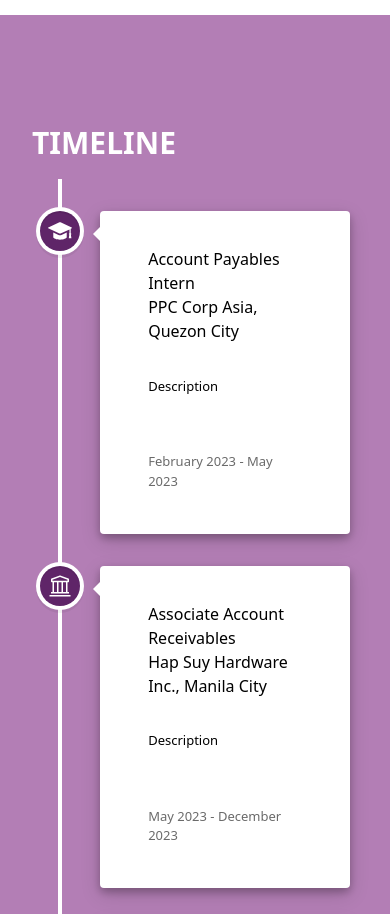
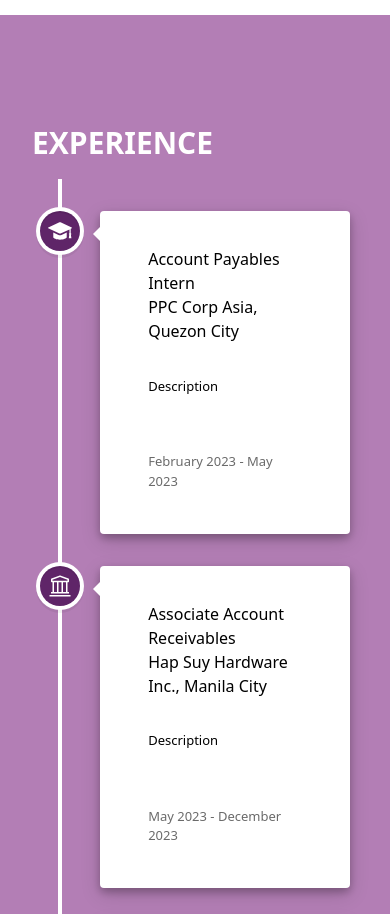
Before and after one commit to patrickeugenesacueza/Clarise-Portfolio, a React (Create React App) app in the folder portfolio/: page / in a window 390 px wide. Shown: the part 3240-4154 px from the top of the page. Built offline with nearby package versions, Linux system fonts and the light colour scheme.

Commit message:
Update: ExperienceSection, SkillSection, AboutMeSection

```diff
--- a/portfolio/src/components/pages/AboutMeSection.js
+++ b/portfolio/src/components/pages/AboutMeSection.js
@@ -4,7 +4,7 @@ export default function AboutMeSection() {
   const aboutImg = "./aboutImage.jpg";
 
   return (
-    <div className="py-5 border-t-[2px] z-0 bg-[#fff] shadow-md w-full h-[auto] md:h-[90vh] lg:h-[75vh] xl:h-[50vh] 2xl:h-[50vh] px-0 text-center md:px-[10.5rem] lg:px-[10.5rem]">
+    <div className="py-5 border-t-[2px] z-0 bg-[#fff] shadow-md w-full h-[auto] md:h-[90vh] lg:h-[90vh] xl:h-[70vh] 2xl:h-[50vh] px-0 text-center md:px-[10.5rem] lg:px-[10.5rem]">
       <div className="italic text-[#87588e] text-center text-2xl mb-4">
         <span>"Preparation meets opportunity, luck happens" -Seneca</span>
       </div>
--- a/portfolio/src/components/pages/ExperienceSection.js
+++ b/portfolio/src/components/pages/ExperienceSection.js
@@ -17,7 +17,7 @@ export default function ExperienceSection() {
     <>
       <div className="py-[7rem] b z-0 bg-[#b37eb5] w-full h-[auto] md:h-[130vh] lg:h-[130vh] xl:h-[140vh] 2xl:h-[90vh] px-[2em] md:px-[10.5rem]">
         <h1 className="text-justify md:text-center lg:text-center 2xl:text-center mb-5 text-2xl font-poppins font-bold text-[30px] text-[#fff]">
-          TIMELINE
+          EXPERIENCE
         </h1>
         <VerticalTimeline>
           {timelineElements.map((element) => {
--- a/portfolio/src/components/pages/SkillSection.js
+++ b/portfolio/src/components/pages/SkillSection.js
@@ -3,7 +3,7 @@ import React from "react";
 export default function SkillSection(){
     return (
       <>
-        <div className="py-[7rem] b z-0 bg-[#fff] w-full h-[auto] md:h-[90vh] lg:h-[75vh] xl:h-[50vh] 2xl:h-[50vh] px-[2em] md:px-[10.5rem]">
+        <div className="py-[7rem] b z-0 bg-[#fff] w-full h-[auto] md:h-[90vh] lg:h-[90vh] xl:h-[90vh] 2xl:h-[90vh] px-[2em] md:px-[10.5rem]">
           <div className="item-center text-center">
             <div>
               <span className="font-poppins font-medium text-[15px] text-[#9b9696]">
```
